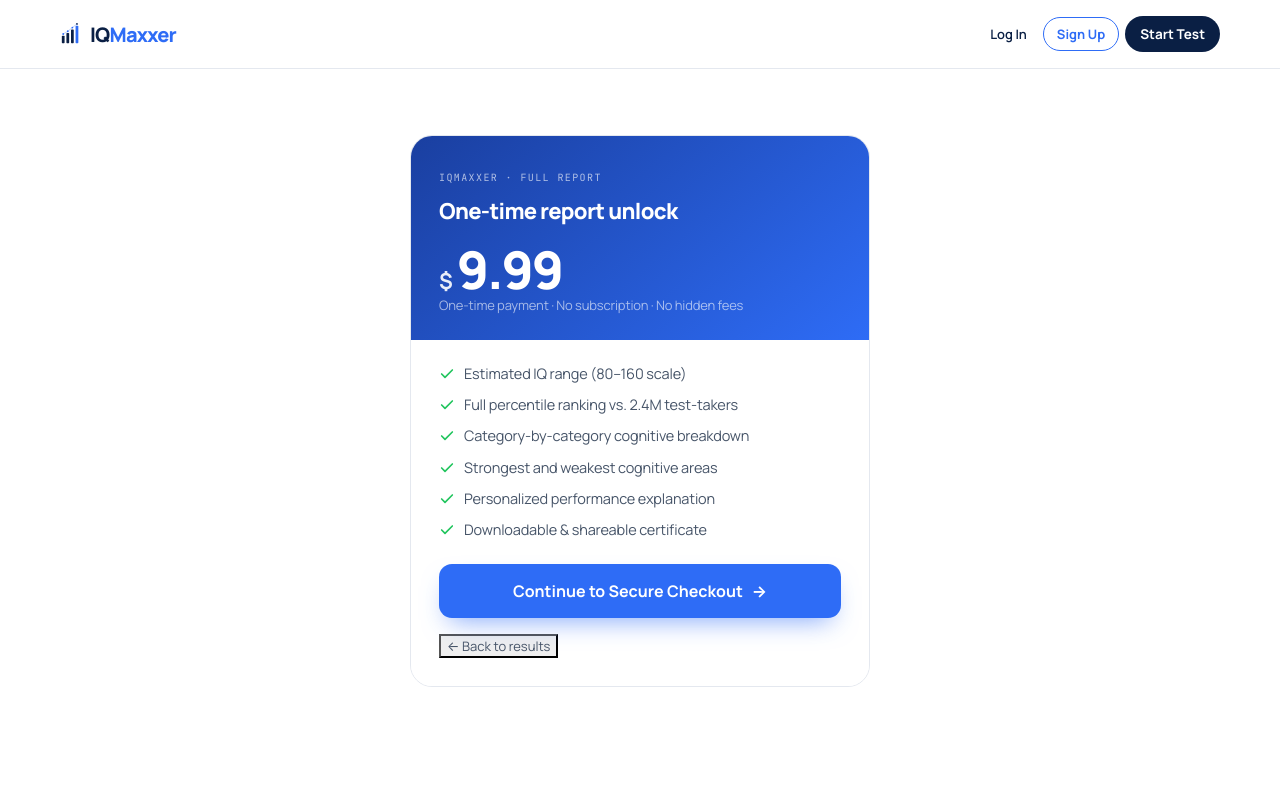
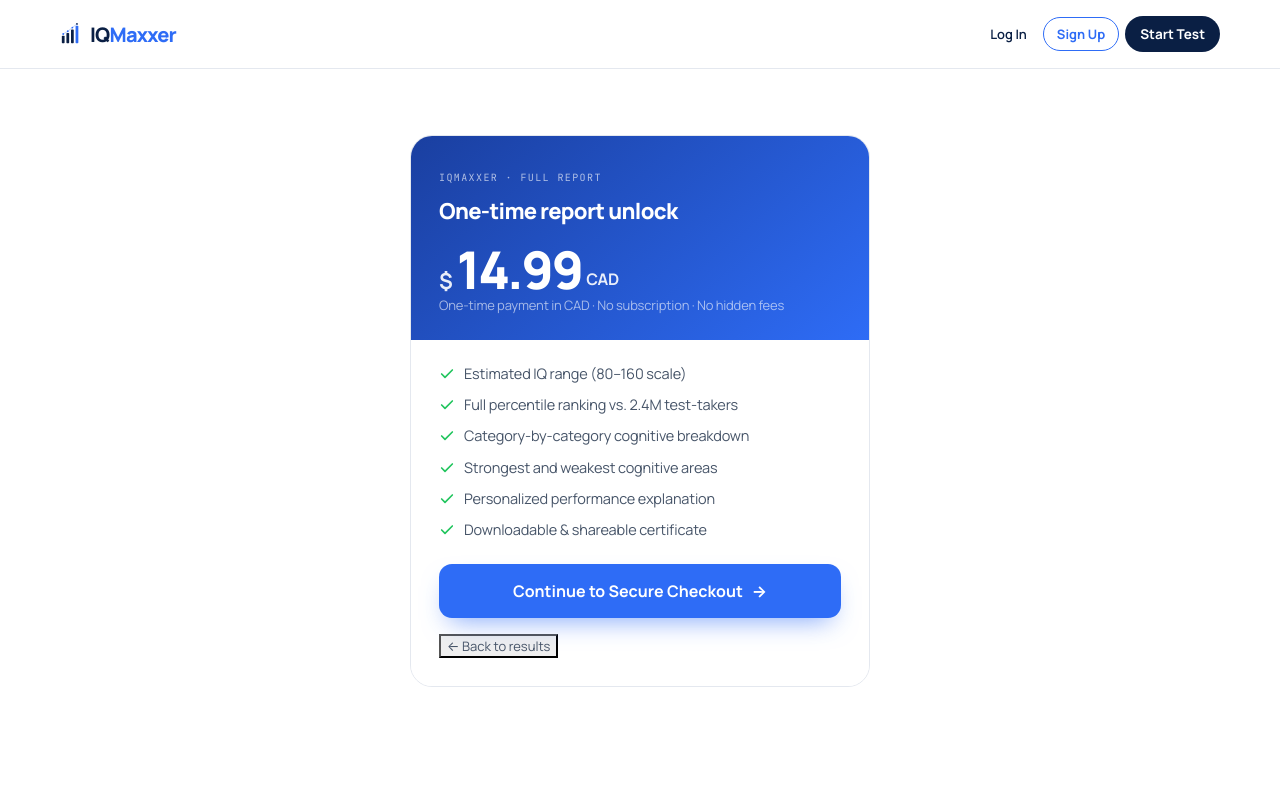
Before and after one commit to jwilliamross/iqmaxxer-landing, a React (Vite) app: page /checkout in a window 1280 px wide. Shown: the top 800 px of the page. Built offline with nearby package versions, Linux system fonts and the light colour scheme; no server answers.

Commit message:
Set checkout price to $14.99 CAD

```diff
--- a/src/pages/CheckoutPage.jsx
+++ b/src/pages/CheckoutPage.jsx
@@ -34,9 +34,10 @@
           <h2>One-time report unlock</h2>
           <div className="checkout-price-row">
             <span className="sym">$</span>
-            <span className="amt">9.99</span>
+            <span className="amt">14.99</span>
+            <span className="sym" style={{ fontSize: 16, alignSelf: 'flex-end', marginBottom: 6 }}>CAD</span>
           </div>
-          <p className="checkout-price-note">One-time payment · No subscription · No hidden fees</p>
+          <p className="checkout-price-note">One-time payment in CAD · No subscription · No hidden fees</p>
         </div>
 
         {/* White body */}
```
